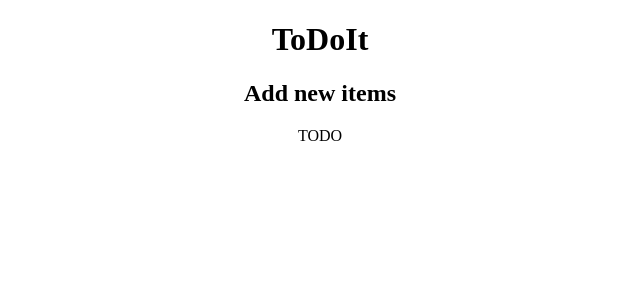
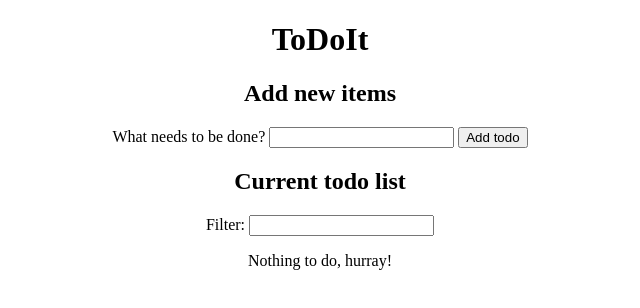
Before and after one commit to Luis-codes/todoit-v1, a website: page index.html in a window 1280 px wide. Shown: the whole page, without its empty margins (320-960 px from the left). Drawn offline with Linux system fonts and the light colour scheme.

Commit message:
typescript html

```diff
--- a/index.html
+++ b/index.html
@@ -7,6 +7,16 @@
     <body id="todoit" style="text-align: center">
         <h1>ToDoIt</h1>
         <h2>Add new items</h2>
-        <p>TODO</p>
+        <p>
+            What needs to be done?
+            <input type="text" id="todoInput" title="What should be added to the todo list?" />
+            <input type="button" value="Add todo" />
+        </p>
+
+        <h2>Current todo list</h2>
+        <p>Filter: <input type="text" id="todoFilter" title="Filter for the todo list" /></p>
+
+        <div id="todoListContainer">Nothing to do, hurray!</div>
+        <script type="text/javascript" src="todo-it.js"></script>
     </body>
 </html>
--- a/todo-it.js
+++ b/todo-it.js
@@ -1,2 +1 @@
-"use strict";
 console.log("ToDoIt");
```
